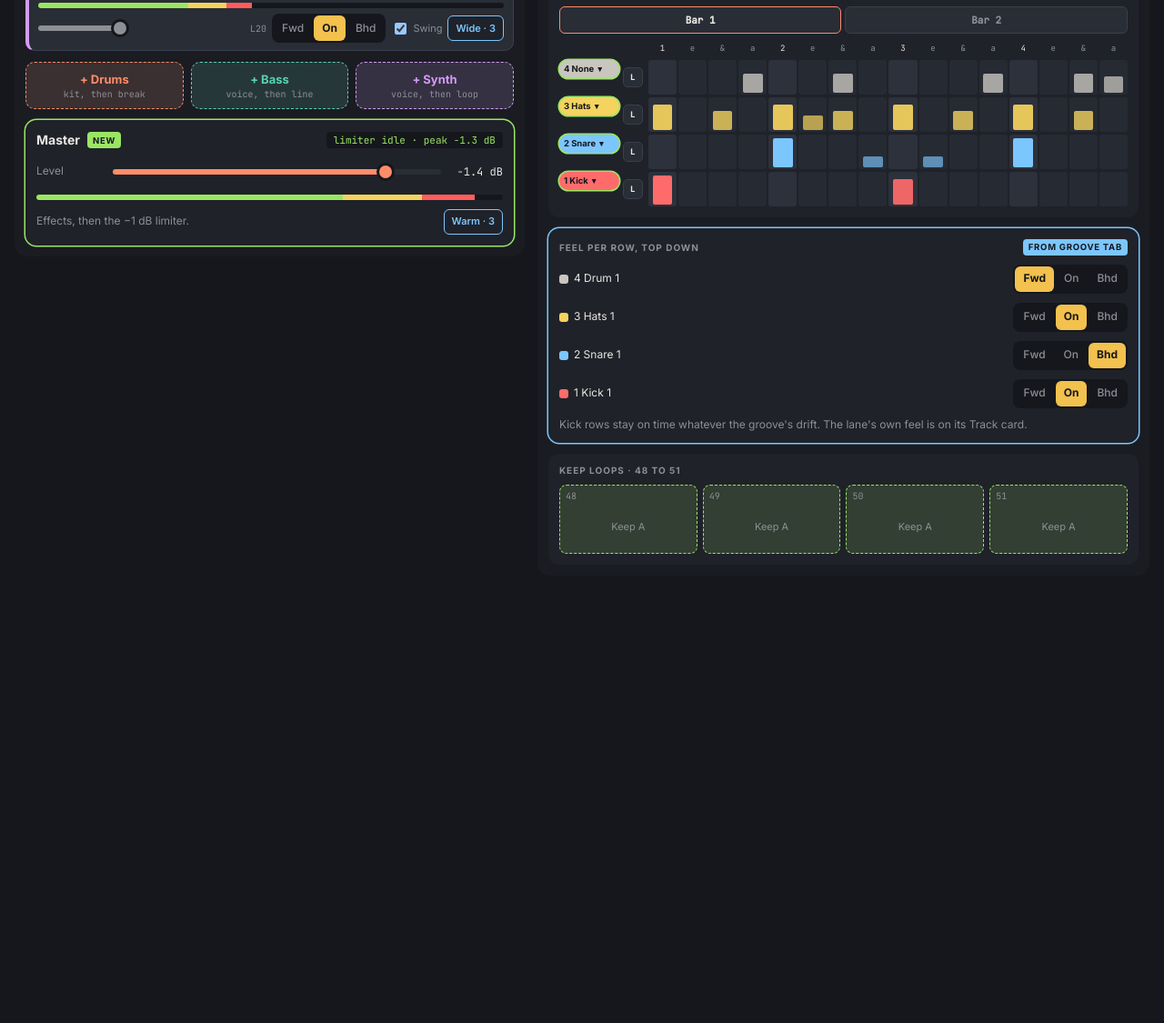
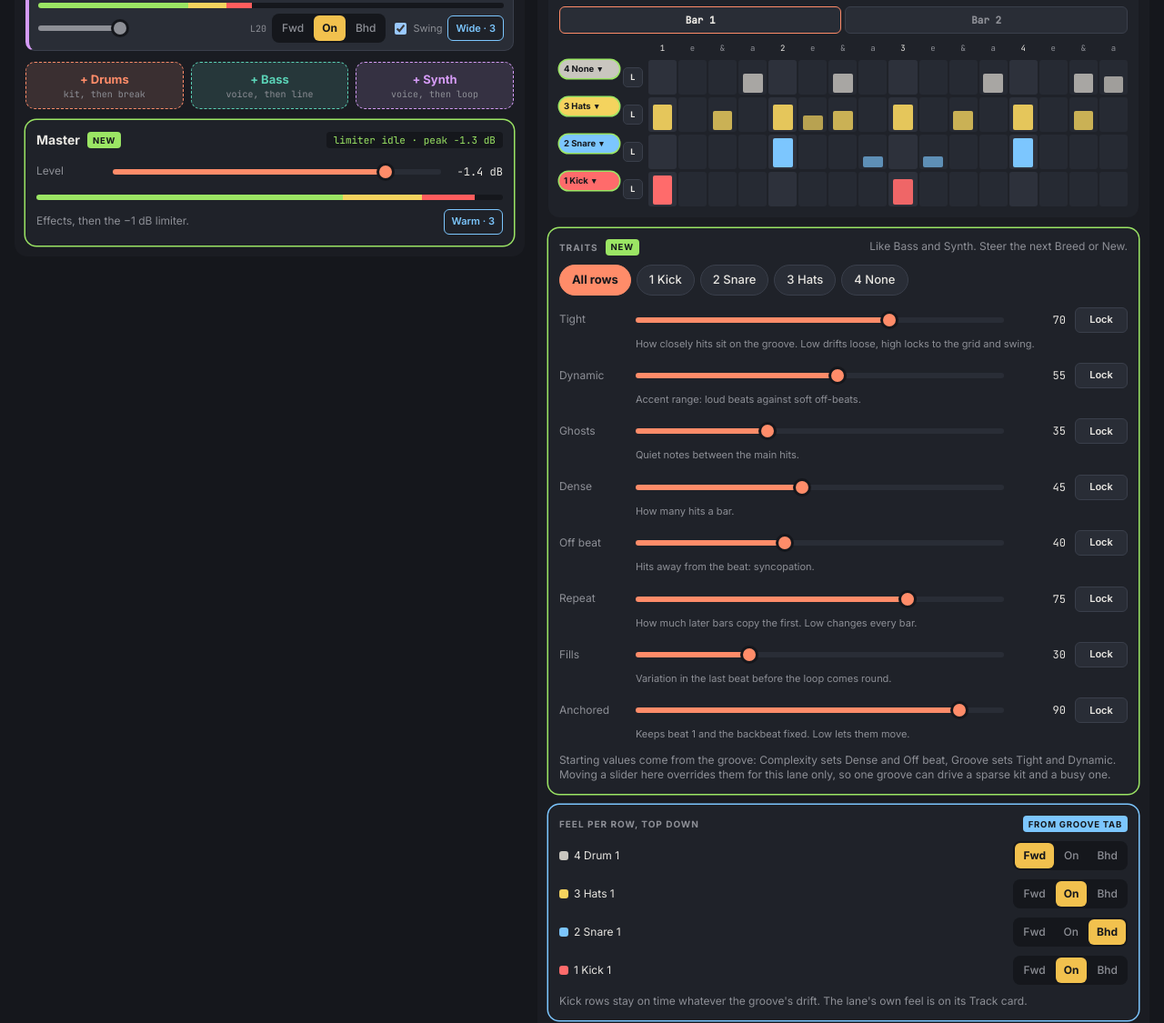
Before and after one commit to jimmyNicholas/audio-plugins, a website: page web/bloodline-track-prototype.html in a window 1280 px wide. Shown: the part 868-1993 px from the top of the page at 91% size. Before the commit the page ends 1533 px from the top, so only its background shows below. Drawn offline with Linux system fonts and the light colour scheme.

Commit message:
Bloodline Track mock: traits under the drum break grid
From the user's review: the drum Pattern step gets traits like Bass and
Synth (Tight, Dynamic, Ghosts, Dense, Off beat, Repeat, Fills,
Anchored) with locks, for all rows or one row. Starting values come
from the groove; moving one overrides it for this lane.

Co-Authored-By: Claude Opus 5.5 <noreply@anthropic.com>
Claude-Session: https://claude.ai/code/session_014PRCcq43CCSBkAB7Jh6kvF

```diff
--- a/web/bloodline-track-prototype.html
+++ b/web/bloodline-track-prototype.html
@@ -225,6 +225,8 @@ details.grp[open] summary::after { content: "−"; }
 .barpick button[aria-pressed="true"] { border-color: var(--accent); color: var(--fg); }
 
 /* pitched */
+.dtwhy { margin: -6px 0 2px 84px; font-size: 11px; }
+@media (max-width: 440px) { .dtwhy { margin-left: 0; } }
 .roll { display: block; width: 100%; height: 150px; border-radius: 8px; background: var(--bg); }
 
 /* tabs */
@@ -284,6 +286,16 @@ const LCOL = { Kick: 'var(--kick)', Snare: 'var(--snare)', Hats: 'var(--hat)', P
 const ROLE = { Kick: 'kick', Snare: 'snare', Hats: 'hat', Perc: 'perc', None: 'drum' };
 const KCOL = { drums: 'var(--accent)', bass: 'var(--bass)', synth: 'var(--synth)' };
 const ZONES = { bass: ['Sub', 'Pluck', 'Round', 'Growl'], synth: ['Pad', 'Pluck', 'Lead', 'Keys'] };
+const DTRAITS = [ // name, what it steers
+  ['Tight', 'How closely hits sit on the groove. Low drifts loose, high locks to the grid and swing.'],
+  ['Dynamic', 'Accent range: loud beats against soft off-beats.'],
+  ['Ghosts', 'Quiet notes between the main hits.'],
+  ['Dense', 'How many hits a bar.'],
+  ['Off beat', 'Hits away from the beat: syncopation.'],
+  ['Repeat', 'How much later bars copy the first. Low changes every bar.'],
+  ['Fills', 'Variation in the last beat before the loop comes round.'],
+  ['Anchored', 'Keeps beat 1 and the backbeat fixed. Low lets them move.'],
+];
 const TRAITS = ['Tonal', 'Poly', 'Rhythmic', 'Off beat', 'Dynamic', 'Open', 'Dense', 'Long'];
 const CHARS = ['Warm', 'Dusty', 'Wide', 'Bright', 'Dark', 'Wet'];
 const FX = { Warm: ['Tape sat', 'Low shelf +2', 'Glue comp'], Dusty: ['Bitcrush 12', 'Vinyl hiss', 'Low-pass 7k'], Wide: ['Chorus', 'Haas 12 ms', 'Room 0.8 s'], Bright: ['Exciter', 'High shelf +3', 'Delay 1/8'], Dark: ['Low-pass 3k', 'Plate 1.6 s', 'Comp slow'], Wet: ['Delay 3/16', 'Hall 2.4 s', 'Gate 1/4'] };
@@ -316,7 +328,7 @@ function drumLane(name, padsIn, chosen) {
   const p = clone(padsIn), rows = chosen.map(i => part(p[i] ? ROLE[p[i].label] : 'drum', 2));
   return { id: ++laneN, name, kind: 'drums', level: 0.78, pan: 0, mute: false, solo: false, feel: 'on', followSwing: true, levelLocked: false, fx: null,
     sound: { zone: 'Kick', hear: 0, items: [0, 1, 2, 3].map(drumVals), pads: p },
-    pattern: { chosen, hear: 0, items: [0, 1, 2, 3].map(() => chosen.map((i, r) => part(p[i] ? ROLE[p[i].label] : 'drum', 2))), rows, writtenAs: chosen.map(i => p[i] && p[i].label), rowLocks: [false, false, false, false], rowFeel: ['on', 'behind', 'on', 'ahead'], kept: [null, null, null, null] } };
+    pattern: { chosen, hear: 0, items: [0, 1, 2, 3].map(() => chosen.map((i, r) => part(p[i] ? ROLE[p[i].label] : 'drum', 2))), rows, writtenAs: chosen.map(i => p[i] && p[i].label), traits: [0.7, 0.55, 0.35, 0.45, 0.4, 0.75, 0.3, 0.9], rowTraits: [null, null, null, null], traitScope: -1, traitLocks: [false, false, false, false, false, false, false, false], rowLocks: [false, false, false, false], rowFeel: ['on', 'behind', 'on', 'ahead'], kept: [null, null, null, null] } };
 }
 function pitchedLane(kind, name) {
   return { id: ++laneN, name, kind, level: kind === 'bass' ? 0.7 : 0.55, pan: kind === 'synth' ? -0.2 : 0, mute: false, solo: false, feel: kind === 'bass' ? 'behind' : 'on', followSwing: true, levelLocked: false, fx: null,
@@ -479,8 +491,18 @@ function drumPattern(l) {
     '<div class="row between"><span class="lab">Plays · left to right</span><span class="hint">pad 1 → bottom row</span></div><div class="plays">' + plays + '</div>' +
     (state.bars > 1 ? '<div class="barpick" style="grid-template-columns:repeat(' + state.bars + ',minmax(0,1fr))">' + Array.from({ length: state.bars }, (_, b) => '<button aria-pressed="' + (b === 0) + '">Bar ' + (b + 1) + '</button>').join('') + '</div>' : '') +
     '<div class="gridbox">' + heads + '<div class="steps">' + counts + lanes + '</div></div>' + rewrites + '</div>' +
-    '<div class="card mk moved"><div class="row between"><span class="lab">Feel per row, top down</span>' + mark('moved', 'from Groove tab') + '</div>' + feel + '<p class="hint">Kick rows stay on time whatever the groove\'s drift. The lane\'s own feel is on its Track card.</p></div>' +
+    drumTraits(l) + '<div class="card mk moved"><div class="row between"><span class="lab">Feel per row, top down</span>' + mark('moved', 'from Groove tab') + '</div>' + feel + '<p class="hint">Kick rows stay on time whatever the groove\'s drift. The lane\'s own feel is on its Track card.</p></div>' +
     '<div class="card"><div class="row between"><span class="lab">Keep loops · 48 to 51</span></div><div class="keep">' + P.kept.map((k, i) => k ? '<div class="pad full" style="--kc:var(--accent)"><span class="no">' + (i + 1) + '</span>' + drumPic(k, labels, 30) + '</div>' : '<button class="pad target" data-act="keeploop" data-id="' + l.id + '" data-i="' + i + '"><span class="no">' + (48 + i) + '</span><span class="dr">Keep ' + L[P.hear] + '</span></button>').join('') + '</div></div>';
+}
+function drumTraits(l) {
+  const P = l.pattern, S = l.sound, sc = P.traitScope, own = sc >= 0 && P.rowTraits[sc], vals = own || P.traits;
+  const scope = '<div class="chips">' + chip('All rows', sc < 0, 'tscope', -1, 'var(--accent)') + [0, 1, 2, 3].map(r => { const p = S.pads[P.chosen[r]]; return p ? '<button class="chip" data-act="tscope" data-v="' + r + '" aria-pressed="' + (sc === r) + '" style="--on:' + LCOL[p.label] + '">' + (r + 1) + ' ' + p.label + (P.rowTraits[r] ? ' ·' : '') + '</button>' : ''; }).join('') + '</div>';
+  const col = sc >= 0 && !own ? 'var(--faint)' : sc >= 0 ? LCOL[S.pads[P.chosen[sc]].label] : 'var(--accent)';
+  const sl = DTRAITS.map(([n, why], i) => slider('dt-' + i, n, vals[i], Math.round(vals[i] * 100), 'data-dtrait="' + i + '"', '<button class="lock" data-act="dtlock" data-i="' + i + '" aria-pressed="' + P.traitLocks[i] + '">' + (P.traitLocks[i] ? 'Locked' : 'Lock') + '</button>', col) + '<p class="hint dtwhy">' + why + '</p>').join('');
+  const p = sc >= 0 ? S.pads[P.chosen[sc]] : null;
+  return '<div class="card mk new"><div class="row between"><span class="row"><span class="lab">Traits</span>' + mark('new') + '</span><span class="hint">Like Bass and Synth. Steer the next Breed or New.</span></div>' + scope +
+    (sc >= 0 ? '<div class="row between"><span class="hint">' + (own ? 'Row ' + (sc + 1) + ' (' + esc(p.name) + ') has its own traits.' : 'Row ' + (sc + 1) + ' follows All rows. Move a slider to give it its own.') + '</span>' + (own ? '<button class="btn small" data-act="tfollow">Follow All rows</button>' : '') + '</div>' : '') +
+    sl + '<p class="hint">Starting values come from the groove: Complexity sets Dense and Off beat, Groove sets Tight and Dynamic. Moving a slider here overrides them for this lane only, so one groove can drive a sparse kit and a busy one.</p></div>';
 }
 function pitchSound(l) {
   const S = l.sound, c = KCOL[l.kind];
@@ -535,6 +557,7 @@ function changesSheet() {
     item('new', 'Master', 'level, effects and the −1 dB limiter with a readout; Auto level; Undo for mixing edits.') +
     item('new', 'Add part', 'in two steps, Sound then Pattern, with Cancel, Back to Sound and Add to track. The draft plays in the Track or alone.') +
     item('new', 'Labels on kept pads', 'Kick, Snare, Hats, Perc or None, from the pad or from its row. Rewrite row applies a new label to the current loop.') +
+    item('new', 'Drum traits', 'under the break grid: Tight, Dynamic, Ghosts, Dense, Off beat, Repeat, Fills and Anchored, for all rows or one row, with locks.') +
     item('new', 'Bass and synth', 'voices bred from zones with a phrase in the Track\'s key, then note loops from traits. A bass can follow a drum lane\'s kick.') +
     item('new', 'Effects', 'a litter of four chains bred from a character, with bypass and locks, on every lane and the master.') +
     item('new', 'Key and scale', 'set once in the Track.') +
@@ -627,6 +650,9 @@ document.addEventListener('click', e => {
     case 'relabel': relabelSheet(l, +d.i); return;
     case 'setlabel': { const sh = document.querySelector('.sheet'), ln = laneById(+sh.dataset.lane), p = ln.sound.pads[+sh.dataset.pad]; if (p.label === d.v) return; snapshot('relabel'); p.label = d.v; closeSheet(); draw(); toast(p.name + ' plays as ' + d.v + ' from the next Breed or New.'); return; }
     case 'rewrite': { const r = +d.r, P = l.pattern, p = l.sound.pads[P.chosen[r]]; snapshot('rewrite row'); P.rows[r] = part(ROLE[p.label], state.bars); P.writtenAs[r] = p.label; draw(); toast('Row ' + (r + 1) + ' rewritten as ' + p.label + '.'); return; }
+    case 'tscope': l.pattern.traitScope = +d.v; draw(); return;
+    case 'tfollow': l.pattern.rowTraits[l.pattern.traitScope] = null; draw(); return;
+    case 'dtlock': l.pattern.traitLocks[+d.i] = !l.pattern.traitLocks[+d.i]; draw(); return;
     case 'rowlock': l.pattern.rowLocks[+d.r] = !l.pattern.rowLocks[+d.r]; draw(); return;
     case 'rowfeel': l.pattern.rowFeel[+d.r] = d.v; draw(); return;
     case 'choose': { const S = l.sound, slot = +d.i; sheet('<h3>Row ' + (slot + 1) + ' plays</h3><div class="keep">' + S.pads.map((p, i) => p ? '<button class="pad full" data-act="pick" data-id="' + l.id + '" data-slot="' + slot + '" data-i="' + i + '" style="--kc:' + LCOL[p.label] + '"><span class="no">' + (36 + i) + '</span><span class="nm">' + esc(p.name) + '</span><span class="labelbtn" style="pointer-events:none">' + p.label + '</span></button>' : '<div class="pad"><span class="no">' + (36 + i) + '</span><span class="dr">empty</span></div>').join('') + '</div>'); return; }
@@ -650,6 +676,7 @@ document.addEventListener('input', e => {
   if (d.pan) { const l = laneById(+d.pan); l.pan = n * 2 - 1; document.getElementById('pno-' + l.id).textContent = panTxt(l.pan); }
   if (d.mlevel) { state.master.level = n; t.parentElement.querySelector('output').textContent = db(n * 0.78) + ' dB'; }
   if (d.gset) { state.groove.items[state.groove.hear][d.gset] = n * 100; t.parentElement.querySelector('output').textContent = Math.round(n * 100); }
+  if (d.dtrait) { const l = openLane(), P = l.pattern, sc = P.traitScope; if (sc >= 0 && !P.rowTraits[sc]) P.rowTraits[sc] = P.traits.slice(); const arr = sc >= 0 ? P.rowTraits[sc] : P.traits; arr[+d.dtrait] = n; t.parentElement.querySelector('output').textContent = Math.round(n * 100); }
   if (d.trait) { const l = openLane(); l.pattern.traits[+d.trait] = n; t.parentElement.querySelector('output').textContent = Math.round(n * 100); }
   if (d.fxamt) { const id = document.querySelector('.sheet').dataset.fx, tgt = id === 'master' ? state.master : laneById(+id); tgt.fx.chain[+d.fxamt].amt = n; t.parentElement.querySelector('output').textContent = Math.round(n * 100) + '%'; }
 });
@@ -659,7 +686,7 @@ document.addEventListener('change', e => {
   if (d.act === 'ease') { state.ease = t.checked; draw(); return; }
   if (d.act === 'followswing') { const l = laneById(+d.id); snapshot('swing'); l.followSwing = t.checked; draw(); toast(l.name + (t.checked ? ' follows the groove\'s swing.' : ' plays straight.')); return; }
   if (d.rename) { const l = laneById(+d.rename); if (t.value.trim()) { snapshot('rename'); l.name = t.value.trim(); draw(); } return; }
-  if (d.level || d.pan || d.mlevel || d.gset) draw();
+  if (d.level || d.pan || d.mlevel || d.gset || d.dtrait) draw();
 });
 window.trackMockGo = function (fn) { fn(state); draw(); }; // screenshots set up states through this
 draw();
```
Also changed, not shown: web/screenshots/bloodline-track/phone-drum-traits.png (added), web/screenshots/bloodline-track/phone-row-drum-traits.png (added).
